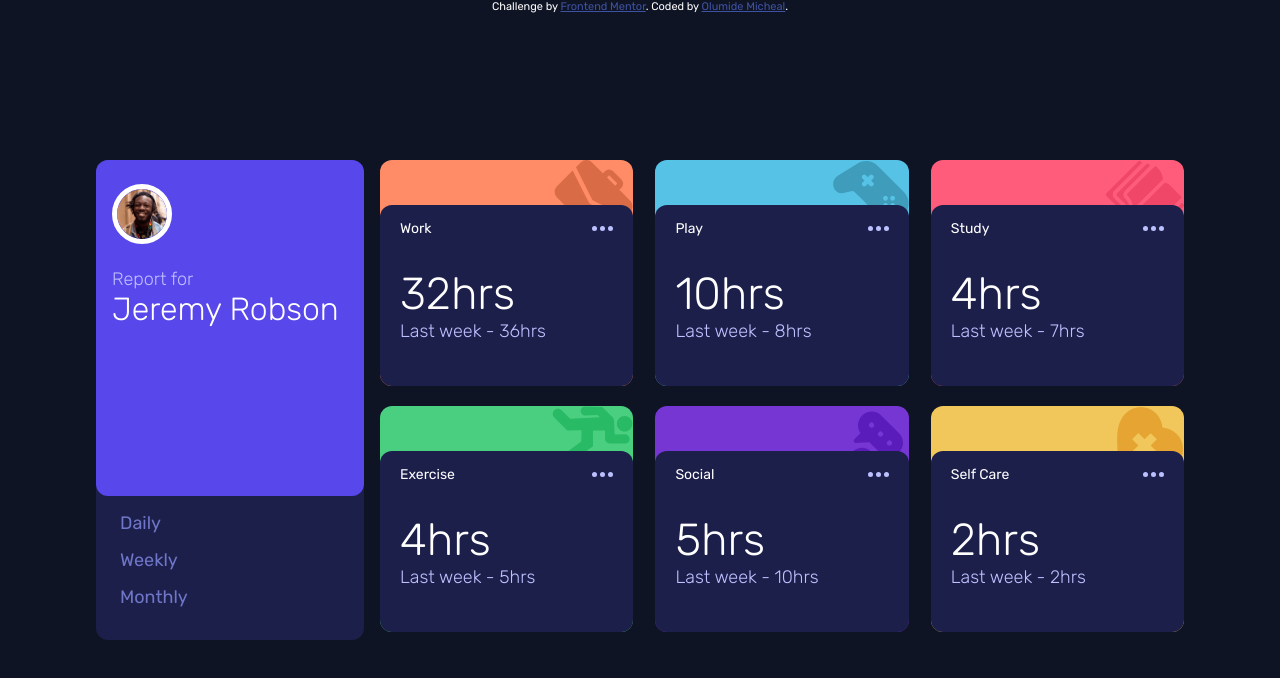
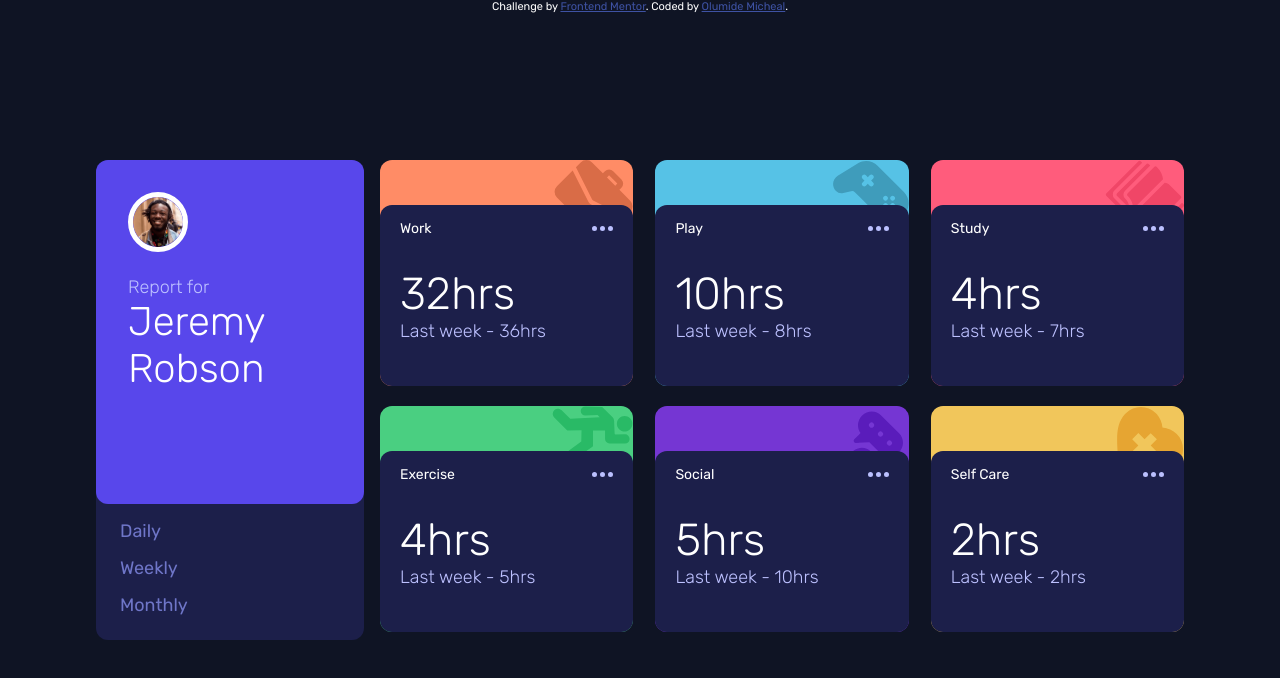
Before and after one commit to codewithmide/Time-tracker-dashboard, a plain HTML site: page index.html in a window 1280 px wide. Drawn offline with Linux system fonts and the light colour scheme.

Commit message:
changed font-size

```diff
--- a/styles.css
+++ b/styles.css
@@ -57,8 +57,8 @@ body {
     height: 65%;
     background-color: var(--single-section);
     border-radius: inherit;
-    padding-top: 1.5rem;
-    padding-left: 1rem;
+    padding-top: 2rem;
+    padding-left: 2rem;
     display: flex;
     flex-direction: column;
 }
@@ -72,7 +72,7 @@ small {
 
 h1 {
     font-weight: 300;
-    font-size: 2rem;
+    font-size: 2.5rem;
 }
 
 .face-card > img {
```
